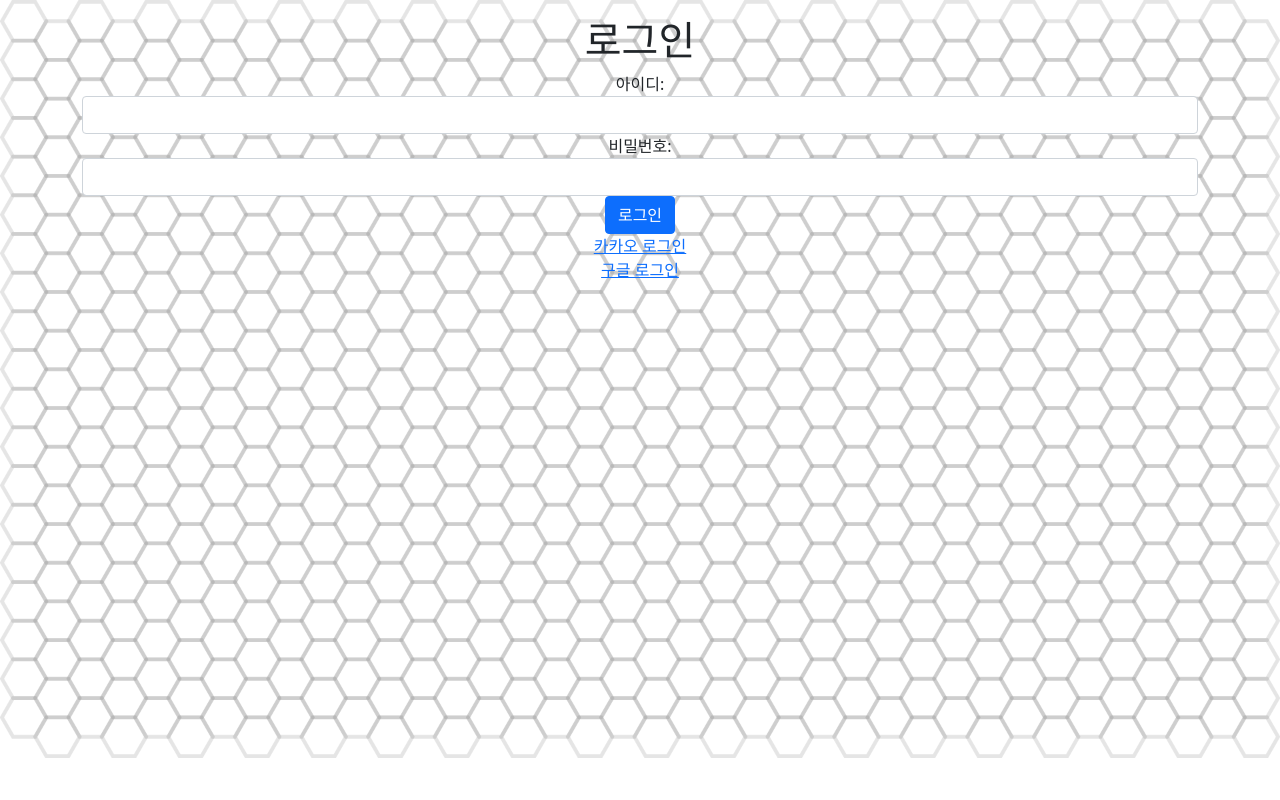
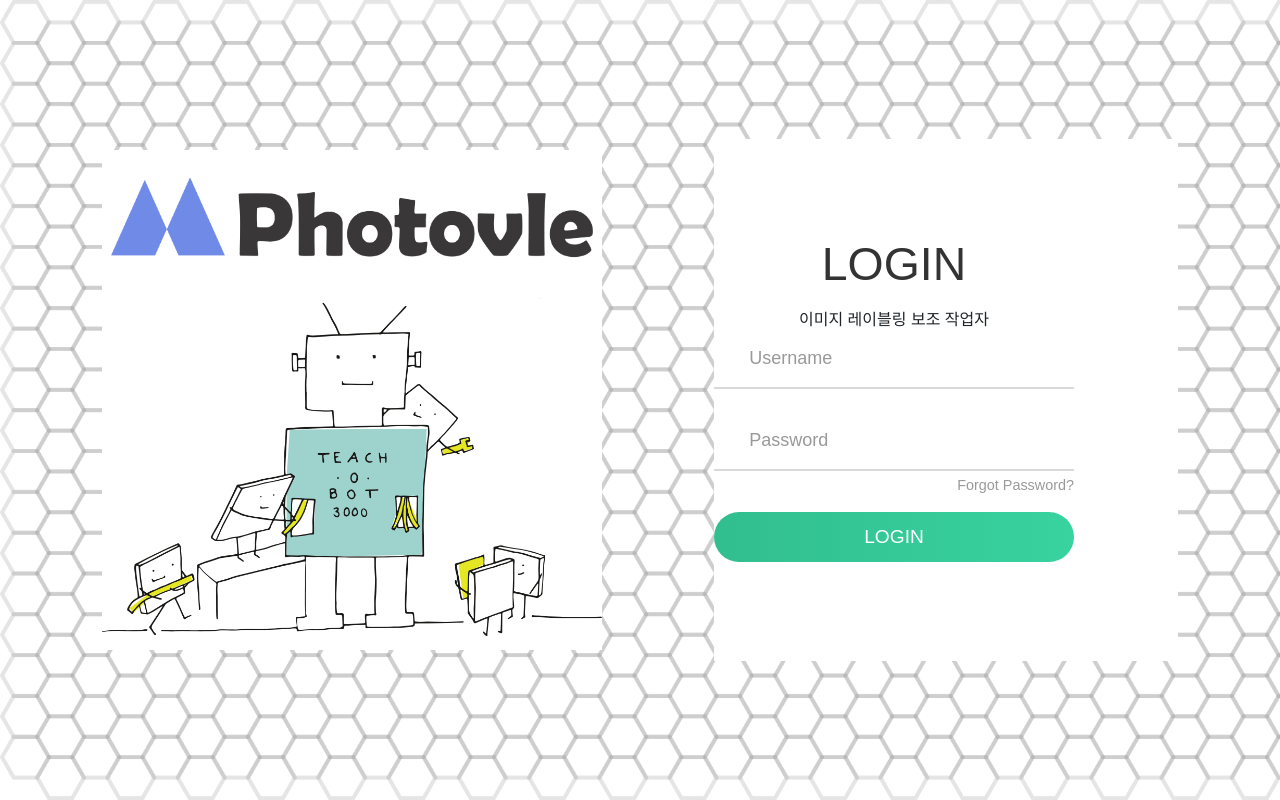
Before and after one commit to AIVLE-School-first-Big-Project/Photovle, a Django app: page /home/login/ in a window 1280 px wide. Run offline with Django 3.2, Linux system fonts and the light colour scheme; parts of the project's set-up code (start-up, migrations or seed data) failed here and were passed over; some libraries are stand-ins or nearby versions.

Commit message:
login 화면 틀 구성

```diff
--- /dev/null
+++ b/main/static/css/login.css
@@ -0,0 +1,210 @@
+* {
+    padding: 0;
+    margin: 0;
+    box-sizing: border-box;
+  }
+  body {
+    font-family: "Poppins", sans-serif;
+    overflow: hidden;
+  }
+  /* .wave {
+    position: fixed;
+    bottom: 0;
+    left: 0;
+    height: 10%;
+    z-index: -1;
+  } */
+  .container {
+    width: 100vw;
+    height: 100vh;
+    display: flex;
+    grid-template-columns: repeat(2, 1fr);
+    grid-gap: 7rem;
+    padding: 0 2rem;
+  }
+
+  .container {
+    width: 100vw;
+    height: 100vh;
+    display: grid;
+    grid-template-columns: repeat(2, 1fr);
+    grid-gap: 7rem;
+    padding: 0 2rem;
+  }
+
+  .img {
+    margin-top: 30%;
+    margin-bottom: 30%;
+    background-color: white;
+    background-repeat: no-repeat;
+    display: flex;
+    justify-content: flex-end;
+    flex-wrap: wrap;
+    text-align: center;
+    align-items: center;
+  }
+  .login-content {
+    width: auto;
+    margin-top: 30%;
+    margin-bottom: 30%;
+    background-color: white;
+    background-repeat: no-repeat;
+    display: flex;
+    /* justify-content: flex-start; */
+    align-items: center;
+    text-align: center;
+  }
+  .img img {
+    width: 500px;
+  }
+  form {
+    width: 360px;
+  }
+  .login-content img {
+    height: 100px;
+  }
+  .login-content h2 {
+    margin: 15px 0;
+    color: #333;
+    text-transform: uppercase;
+    font-size: 2.9rem;
+  }
+  .login-content .input-div {
+    position: relative;
+    display: grid;
+    grid-template-columns: 7% 93%;
+    margin: 25px 0;
+    padding: 5px 0;
+    border-bottom: 2px solid #d9d9d9;
+  }
+  .login-content .input-div.one {
+    margin-top: 0;
+  }
+  .i {
+    color: #d9d9d9;
+    display: flex;
+    justify-content: center;
+    align-items: center;
+  }
+  .i i {
+    transition: 0.3s;
+  }
+  .input-div > div {
+    position: relative;
+    height: 45px;
+  }
+  .input-div > div > h5 {
+    position: absolute;
+    left: 10px;
+    top: 50%;
+    transform: translateY(-50%);
+    color: #999;
+    font-size: 18px;
+    transition: 0.3s;
+  }
+  .input-div:before,
+  .input-div:after {
+    content: "";
+    position: absolute;
+    bottom: -2px;
+    width: 0%;
+    height: 2px;
+    background-color: #38d39f;
+    transition: 0.4s;
+  }
+  .input-div:before {
+    right: 50%;
+  }
+  .input-div:after {
+    left: 50%;
+  }
+  .input-div.focus:before,
+  .input-div.focus:after {
+    width: 50%;
+  }
+  .input-div.focus > div > h5 {
+    top: -5px;
+    font-size: 15px;
+  }
+  .input-div.focus > .i > i {
+    color: #38d39f;
+  }
+  .input-div > div > input {
+    position: absolute;
+    left: 0;
+    top: 0;
+    width: 100%;
+    height: 100%;
+    border: none;
+    outline: none;
+    background: none;
+    padding: 0.5rem 0.7rem;
+    font-size: 1.2rem;
+    color: #555;
+    font-family: "poppins", sans-serif;
+  }
+  .input-div.pass {
+    margin-bottom: 4px;
+  }
+  a {
+    display: block;
+    text-align: right;
+    text-decoration: none;
+    color: #999;
+    font-size: 0.9rem;
+    transition: 0.3s;
+  }
+  a:hover {
+    color: #38d39f;
+  }
+  .btn {
+    display: block;
+    width: 100%;
+    height: 50px;
+    border-radius: 25px;
+    outline: none;
+    border: none;
+    background-image: linear-gradient(to right, #32be8f, #38d39f, #32be8f);
+    background-size: 200%;
+    font-size: 1.2rem;
+    color: #fff;
+    font-family: "Poppins", sans-serif;
+    text-transform: uppercase;
+    margin: 1rem 0;
+    cursor: pointer;
+    transition: 0.5s;
+  }
+  .btn:hover {
+    background-position: right;
+  }
+  @media screen and (max-width: 1050px) {
+    .container {
+      grid-gap: 5rem;
+    }
+  }
+  @media screen and (max-width: 1000px) {
+    form {
+      width: 290px;
+    }
+    .login-content h2 {
+      font-size: 2.4rem;
+      margin: 8px 0;
+    }
+    .img img {
+      width: 400px;
+    }
+  }
+  @media screen and (max-width: 900px) {
+    .container {
+      grid-template-columns: 1fr;
+    }
+    .img {
+      display: none;
+    }
+    .wave {
+      display: none;
+    }
+    .login-content {
+      justify-content: center;
+    }
+  }
--- a/main/templates/base.html
+++ b/main/templates/base.html
@@ -8,6 +8,7 @@
     <title>{% block title %}Photovle{% endblock %}</title>
     <link rel="stylesheet" href="{% static 'bootstrap/css/bootstrap.min.css'%}">
     <script src="{% static 'bootstrap/css/bootstrap.min.css'%}"></script>
+
     <style>
         body{
             background-image: url('/static/image/background.png');
--- a/main/templates/login.html
+++ b/main/templates/login.html
@@ -1,6 +1,7 @@
 {% extends 'base.html' %}
+{% load static %}
 {% load socialaccount %}
-{% block content %}
+{% comment %} {% block content %}
 <div class="container my-3">
     <div style="text-align: center;">
         <h1>로그인</h1>
@@ -21,31 +22,43 @@
         <a href="{% provider_login_url 'google' %}">구글 로그인</a><br>
     </div>
 </div>
-{% endblock %}
+{% endblock %} {% endcomment %}
 
+{% block content %}
+<link rel="stylesheet" type="text/css" href="{% static 'css/login.css'%}">
+<link rel="stylesheet" type="text/js" href="{% static 'js/login.js'%}">
 
+    <div class="container">
+      <div class="img">
+        <img class="wave" src="/static/image/찐로고.png" width="30%">
+        <img src="/static/image/robot.png">
+      </div>
 
-
-
-
-<!-- <link rel="stylesheet"
-href="https://maxcdn.bootstrapcdn.com/bootstrap/4.5.2/css/bootstrap.min.css">
-<title>Login</title>
-<div class="container my-3">
-    <form method="post" class="post-form" action="{% url 'main:home' %}">
-        {% csrf_token %}
-        {% include "form_errors.html" %}
-        <div class="form-group">
-            <label for="username">사용자ID</label>
-            <input type="text" class="form-control" name="username" id="username"
-            value="{{ form.username.value | default_if_none:'' }}">
-        </div>
-        <div class="form-group">
-            <label for="password">비밀번호</label>
-            <input type="password" class="form-control" name="password" id="password"
-            value="{{ form.password.value | default_if_none:'' }}">
-        </div>
-        <button type="submit" class="btn btn-primary">로그인</button>
-    </form>
-    <a href="{% url 'main:signup' %}">회원가입</a>
-</div> -->
+      <div class="login-content">
+        <form action="index.html">
+          <h2 class="title" style="text-align=left">Login</h2>
+          이미지 레이블링 보조 작업자
+          <div class="input-div one">
+            <div class="i">
+              <i class="fas fa-user"></i>
+            </div>
+            <div class="div">
+              <h5>Username</h5>
+              <input type="text" class="input">
+            </div>
+          </div>
+          <div class="input-div pass">
+            <div class="i">
+              <i class="fas fa-lock"></i>
+            </div>
+            <div class="div">
+              <h5>Password</h5>
+              <input type="password" class="input">
+            </div>
+          </div>
+          <a href="#">Forgot Password?</a>
+          <input type="submit" class="btn" style="background-color: #708ae8;" value="Login">
+        </form>
+      </div>
+    </div>
+  {% endblock %}
```
Also changed, not shown: main/static/js/login.js (added, +15 -0 lines), main/static/bootstrap/css/base.css (deleted), main/static/image/robot.png (added).
